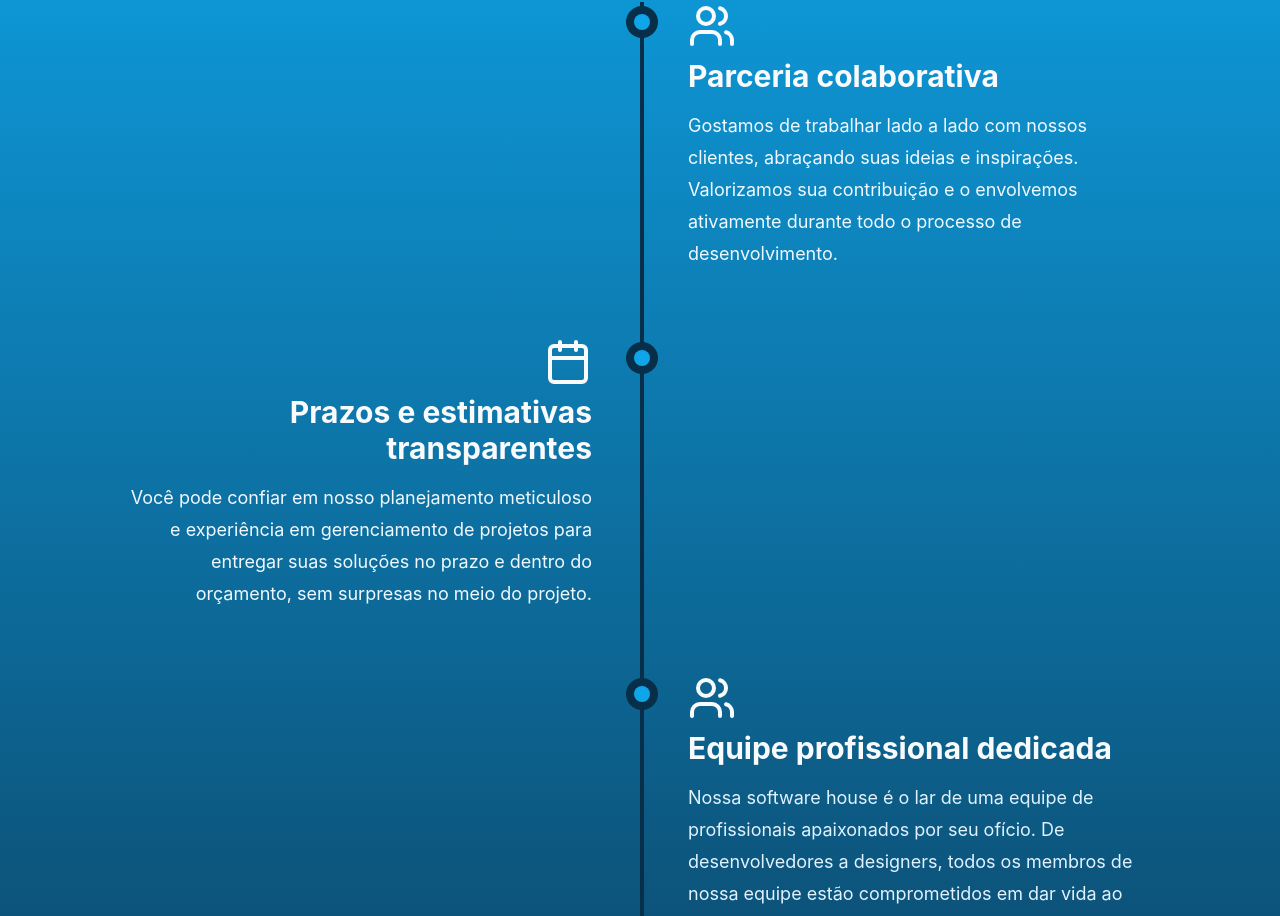
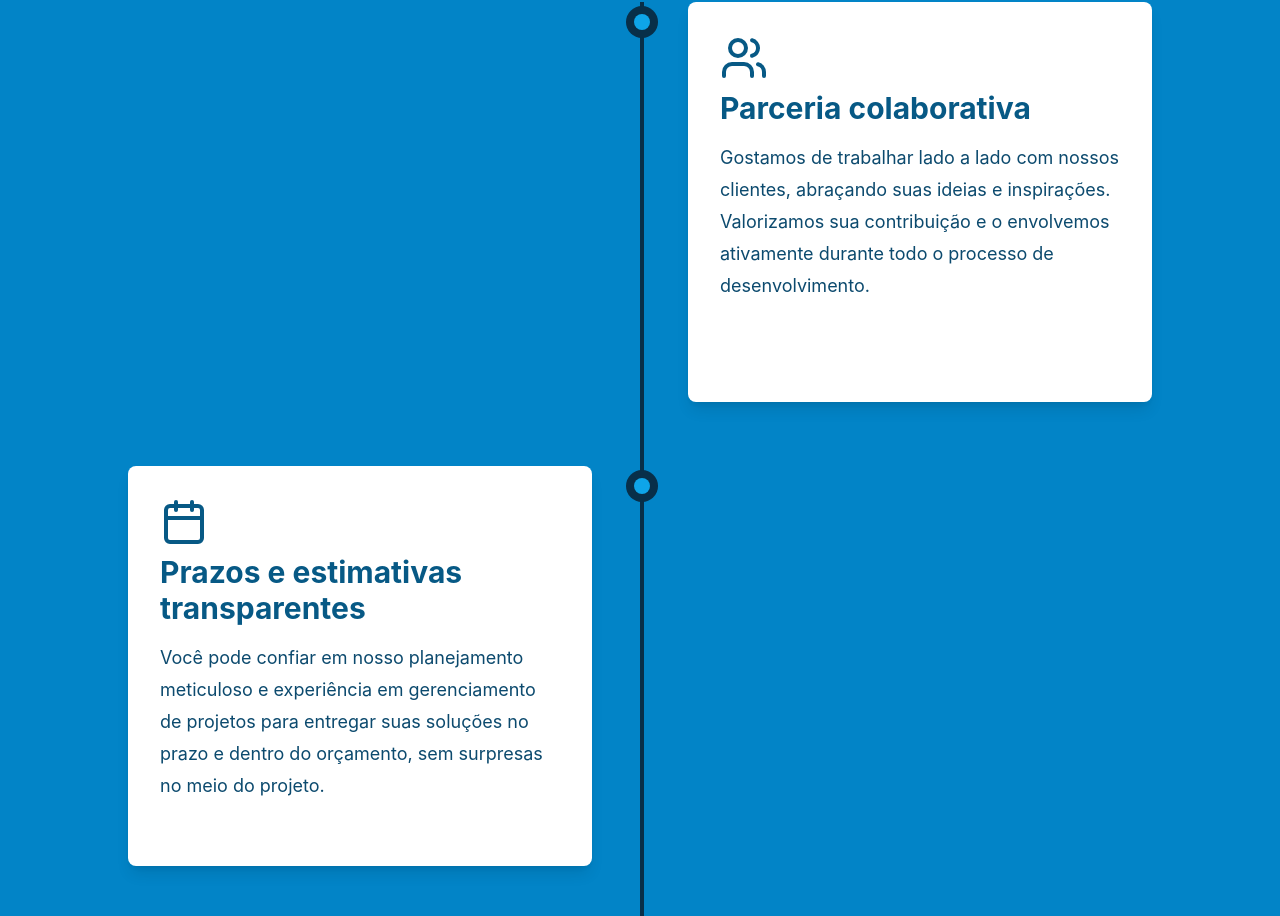
Before and after one commit to cafe-ao-quadrado/website, a React (Vite) app: page / in a window 1280 px wide. Shown: the part 1014-1930 px from the top of the page. Built offline with nearby package versions, Linux system fonts and the light colour scheme.

Commit message:
style: our methods section

```diff
--- a/src/App.tsx
+++ b/src/App.tsx
@@ -10,6 +10,8 @@ import {
 } from 'lucide-react'
 
 import LogoSvg from './assets/logo.svg'
+
+import { Dot } from './components/Dot'
 import { IconsSlide } from './components/IconsSlide'
 
 function App() {
@@ -21,7 +23,7 @@ function App() {
         </nav>
       </header>
       <main className="flex-1">
-        <section className="relative min-h-screen shadow px-4 bg-gradient-radial radial-x-[50%] radial-y-[-50%] from-sky-800 from-10% via-slate-900 via-80% via-slate-900 to-slate-900 py-44 md:py-32 flex flex-col items-center md:justify-center md:pt-56">
+        <section className="relative min-h-screen shadow px-4 bg-gradient-radial radial-x-[50%] radial-y-[-50%] from-sky-800 from-10% via-slate-900 via-80% via-slate-900 to-slate-900 pt-44 md:pt-32 flex flex-col items-center md:justify-center md:pt-56">
           <div className="hero-background z-0 absolute inset-0 w-full h-full"></div>
           <div className="z-10 flex flex-col items-center md:justify-center">
             <h1 className="text-white text-4xl font-bold text-center">
@@ -43,65 +45,56 @@ function App() {
               <ChevronsRight className="w-6 h-6 ml-0 transition-[margin] group-hover:ml-2" />
             </a>
           </div>
-          <div className="mx-auto md:max-w-4xl mt-16 py-4 overflow-hidden w-full h-full flex items-center">
+          <div className="mx-auto md:max-w-4xl mt-20 py-4 overflow-hidden w-full h-full flex items-center">
             <IconsSlide />
             <IconsSlide />
           </div>
         </section>
-        <section className="px-6 py-24 bg-gradient-to-b from-sky-500 to-sky-900 text-slate-50">
+        <section className="px-6 py-24 bg-sky-600 text-sky-50">
           <div className="w-full max-w-5xl mx-auto">
             <h1 className="text-4xl font-bold text-center mb-20">
               Nossos métodos
             </h1>
             <div className="relative timeline flex flex-col md:grid md:grid-cols-2 md:grid-rows-3 gap-y-8 md:gap-y-16 md:gap-x-24">
-              <div className="relative row-start-1 col-start-2">
+              <div className="relative row-start-1 col-start-2 bg-white px-8 md:px-8 py-8 rounded-lg shadow-lg">
                 <div className="hidden md:block absolute left-[-3rem] top-[0.75rem] -translate-x-1/2">
-                  <span className="relative ml-1 flex items-center justify-center">
-                    <span className="absolute h-8 w-8 rounded-full bg-sky-950"></span>
-                    <span className="relative h-4 w-4 rounded-full bg-sky-500"></span>
-                  </span>
+                  <Dot />
                 </div>
-                <h3 className="font-bold text-3xl mb-4">
+                <h3 className="font-bold text-3xl mb-4 text-sky-800">
                   <Users className="hidden md:block w-12 h-12 mb-2" />
                   Parceria colaborativa
                 </h3>
-                <p className="text-lg leading-8 text-sky-50">
+                <p className="text-lg leading-8 text-sky-900">
                   Gostamos de trabalhar lado a lado com nossos clientes,
                   abraçando suas ideias e inspirações. Valorizamos sua
                   contribuição e o envolvemos ativamente durante todo o processo
                   de desenvolvimento.
                 </p>
               </div>
-              <div className="relative md:text-right row-start-2 col-start-1">
+              <div className="relative row-start-2 col-start-1 bg-white p-8 rounded-lg shadow-lg">
                 <div className="hidden md:block absolute right-[-3rem] top-[0.75rem] translate-x-1/2">
-                  <span className="relative ml-1 flex items-center justify-center">
-                    <span className="absolute h-8 w-8 rounded-full bg-sky-950"></span>
-                    <span className="relative h-4 w-4 rounded-full bg-sky-500"></span>
-                  </span>
+                  <Dot />
                 </div>
-                <h3 className="md:flex md:flex-col md:items-end font-bold text-3xl mb-4">
+                <h3 className="md:flex md:flex-col font-bold text-3xl mb-4 text-sky-800">
                   <Calendar className="hidden md:block w-12 h-12 mb-2" />
                   Prazos e estimativas transparentes
                 </h3>
-                <p className="text-lg leading-8 text-sky-50">
+                <p className="text-lg leading-8 text-sky-900">
                   Você pode confiar em nosso planejamento meticuloso e
                   experiência em gerenciamento de projetos para entregar suas
                   soluções no prazo e dentro do orçamento, sem surpresas no meio
                   do projeto.
                 </p>
               </div>
-              <div className="relative row-start-3 col-start-2">
+              <div className="relative row-start-3 col-start-2 bg-white p-8 rounded-lg shadow-lg">
                 <div className="hidden md:block absolute left-[-3rem] top-[0.75rem] -translate-x-1/2">
-                  <span className="relative ml-1 flex items-center justify-center">
-                    <span className="absolute h-8 w-8 rounded-full bg-sky-950"></span>
-                    <span className="relative h-4 w-4 rounded-full bg-sky-500"></span>
-                  </span>
+                  <Dot />
                 </div>
-                <h3 className="font-bold text-3xl mb-4">
+                <h3 className="font-bold text-3xl mb-4 text-sky-800">
                   <Users className="hidden md:block w-12 h-12 mb-2" />
                   Equipe profissional dedicada
                 </h3>
-                <p className="text-lg leading-8 text-sky-100">
+                <p className="text-lg leading-8 text-sky-900">
                   Nossa software house é o lar de uma equipe de profissionais
                   apaixonados por seu ofício. De desenvolvedores a designers,
                   todos os membros de nossa equipe estão comprometidos em dar
@@ -112,7 +105,7 @@ function App() {
           </div>
         </section>
         <section className="px-6 bg-sky-900 text-slate-50">
-          <div className="border-t border-sky-950 py-24 w-full max-w-5xl mx-auto flex flex-col md:flex-row gap-8">
+          <div className="py-24 w-full max-w-5xl mx-auto flex flex-col md:flex-row gap-8">
             <div className="w-full max-w-80 mb-4 md:mb-0">
               <h2 className="text-4xl font-bold mb-8">
                 Serviços disponíveis para sua empresa
--- /dev/null
+++ b/src/components/Dot.tsx
@@ -0,0 +1,8 @@
+export const Dot = () => {
+  return (
+    <span className="relative ml-1 flex items-center justify-center">
+      <span className="absolute h-8 w-8 rounded-full bg-sky-950"></span>
+      <span className="relative h-4 w-4 rounded-full bg-sky-500"></span>
+    </span>
+  )
+}
```
